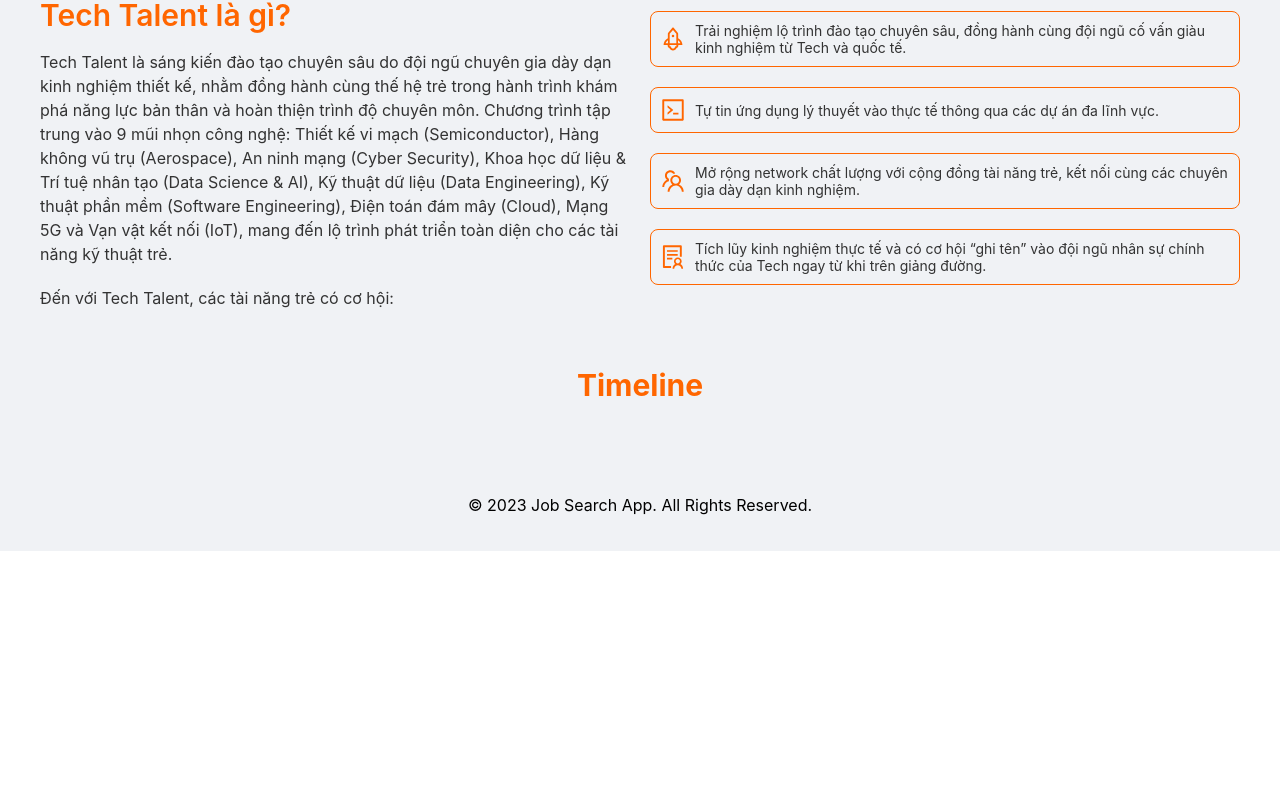
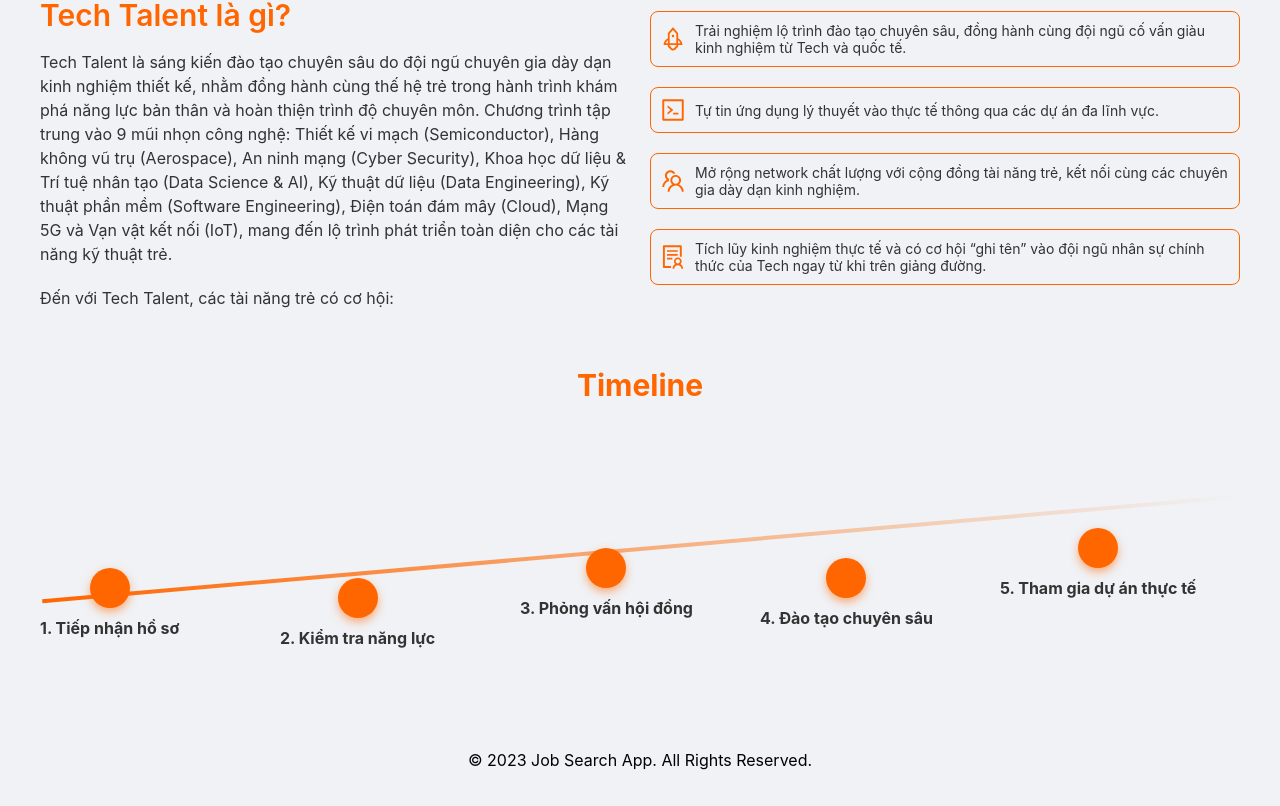
Before and after one commit to MeowChau/Tech-talent, a React (Create React App) app: page / in a window 1280 px wide. Shown: the part 656-1462 px from the top of the page. Before the commit the page ends 1207 px from the top, so only its background shows below. Built offline with nearby package versions, Linux system fonts and the light colour scheme.

Commit message:
Xây dựng dốc timeline

```diff
--- a/src/pages/Home/Home.tsx
+++ b/src/pages/Home/Home.tsx
@@ -158,6 +158,54 @@ const Home: React.FC = () => {
             <div style={{ textAlign: 'center', marginTop: '40px' }}>
                 <Title level={2} style={{ color: '#FF6600', fontWeight: 'bold' }}>Timeline</Title>
             </div>
+            {/* Con dốc Timeline */}
+<div style={{ marginTop: '20px', position: 'relative', height: '250px' }}>
+    {/* Đường dốc */}
+    <motion.div
+        initial={{ width: 0 }}
+        animate={{ width: '100%' }}
+        transition={{ duration: 2, ease: 'easeInOut' }}
+        style={{
+            position: 'absolute',
+            top: '50%',
+            left: '0',
+            height: '4px',
+            background: 'linear-gradient(to right, #FF6600, transparent)',
+            transform: 'translateY(-50%) rotate(-5deg)',
+        }}
+    ></motion.div>
+
+    {/* Các giai đoạn */}
+    {['1. Tiếp nhận hồ sơ', '2. Kiểm tra năng lực', '3. Phỏng vấn hội đồng', '4. Đào tạo chuyên sâu', '5. Tham gia dự án thực tế'].map((stage, index) => (
+        <motion.div
+            key={index}
+            initial={{ opacity: 0, y: 20 }}
+            animate={{ opacity: 1, y: 0 }}
+            transition={{ duration: 0.5, delay: index * 0.3 }}
+            style={{
+                position: 'absolute',
+                left: `${index * 20}%`,
+                bottom: index % 2 === 0 ? `${index * 10 + 20}px` : `${index * 10}px`, // Giai đoạn 2, 4 nằm trên
+                textAlign: 'center',
+            }}
+        >
+            {/* Vòng tròn */}
+            <motion.div
+                whileHover={{ scale: 1.2 }}
+                style={{
+                    width: '40px',
+                    height: '40px',
+                    backgroundColor: '#FF6600',
+                    borderRadius: '50%',
+                    margin: '0 auto',
+                    boxShadow: '0 4px 8px rgba(255, 102, 0, 0.5)',
+                }}
+            ></motion.div>
+            {/* Nhãn */}
+            <p style={{ marginTop: '10px', color: '#333', fontWeight: 'bold' }}>{stage}</p>
+        </motion.div>
+    ))}
+</div>
         </div>
     );
 };
```
